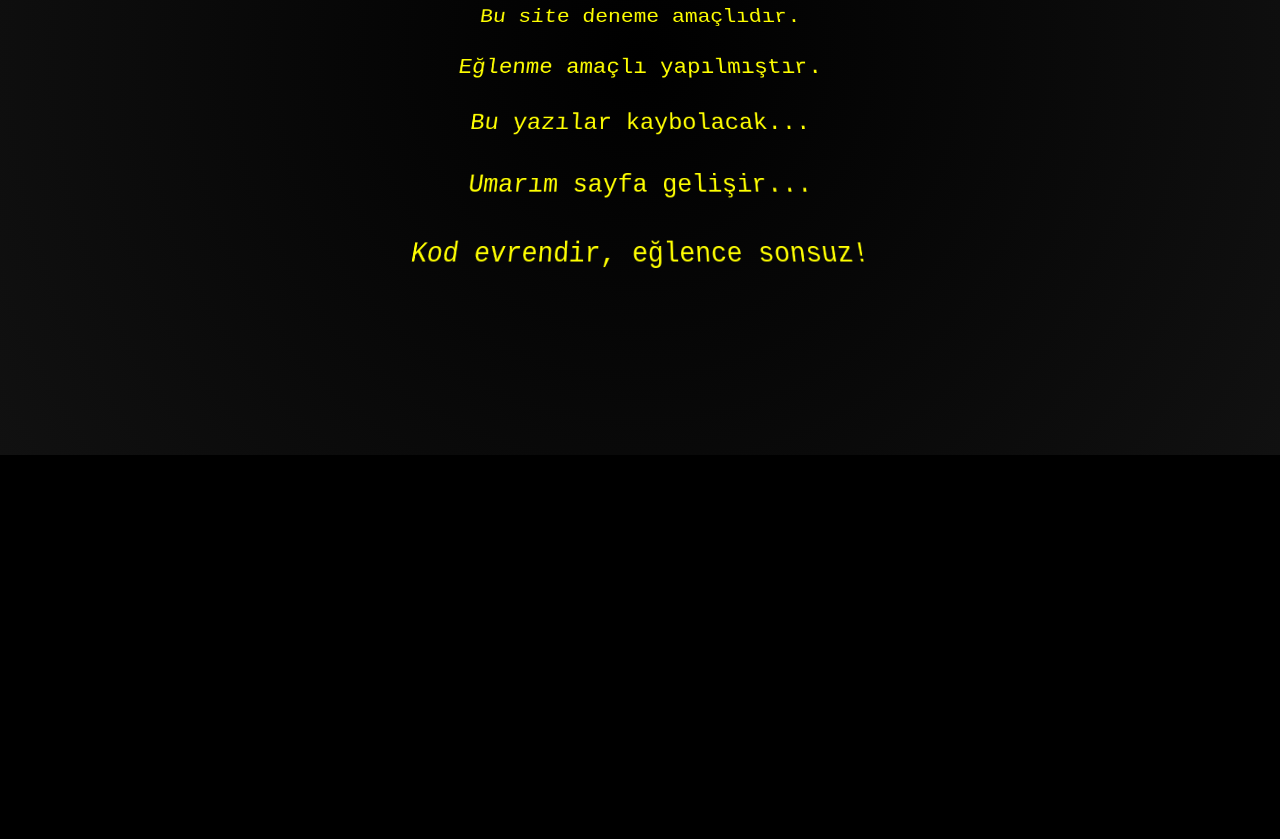
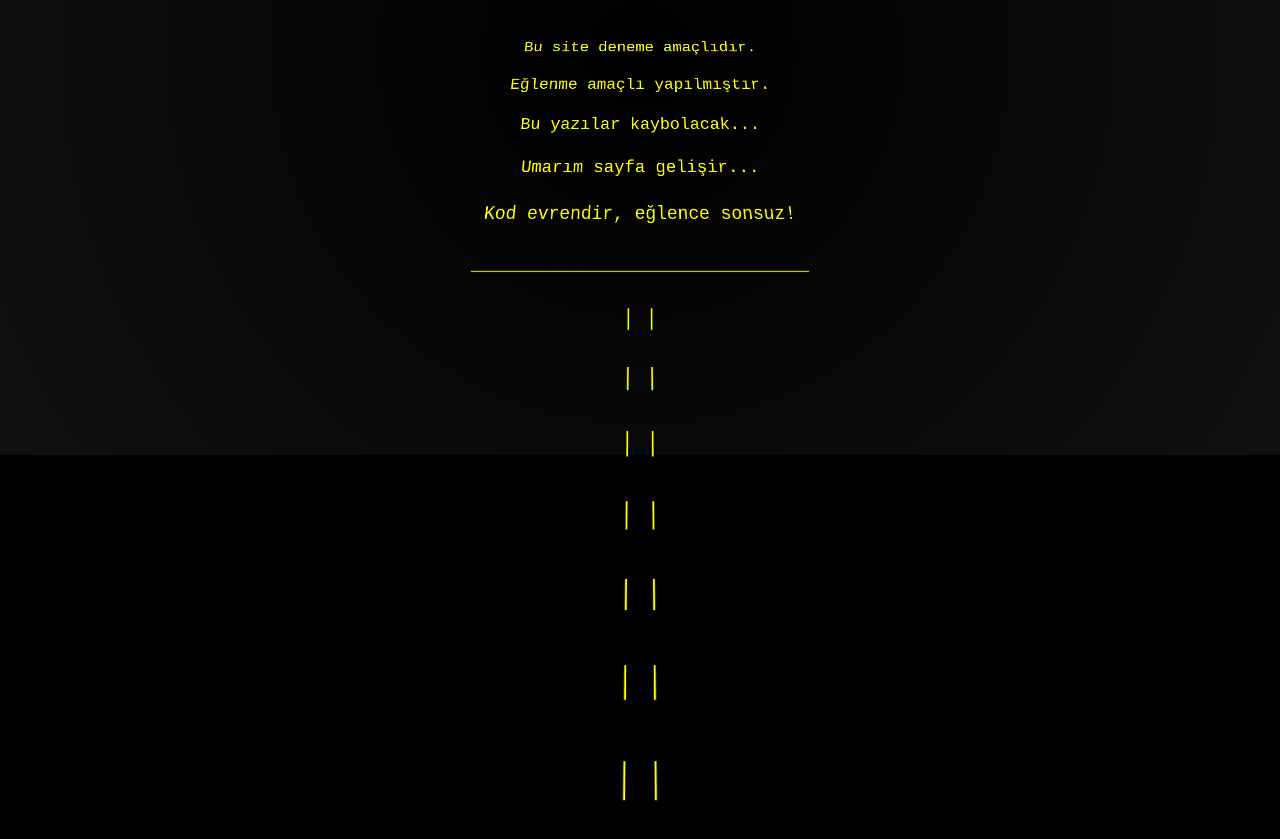
Before and after one commit to bilalistt/websites, a plain HTML site: page index.html in a window 1280 px wide. Shown: the part 377-1216 px from the top of the page. Before the commit the page ends 832 px from the top, so only its background shows below. Drawn offline with Linux system fonts and the light colour scheme.

Commit message:
Update index.html

```diff
--- a/index.html
+++ b/index.html
@@ -56,6 +56,15 @@
     <p>Bu yazılar kaybolacak...</p>
     <p>Umarım sayfa gelişir...</p>
     <p>Kod evrendir, eğlence sonsuz!</p>
+    <p>______________________________</p>
+    <p>|                          |</p>
+    <p>|                          |</p>
+    <p>|                          |</p>
+    <p>|                          |</p>
+    <p>|                          |</p>
+    <p>|                          |</p>
+    <p>|                          |</p>
+
   </div>
 
 </body>
```
